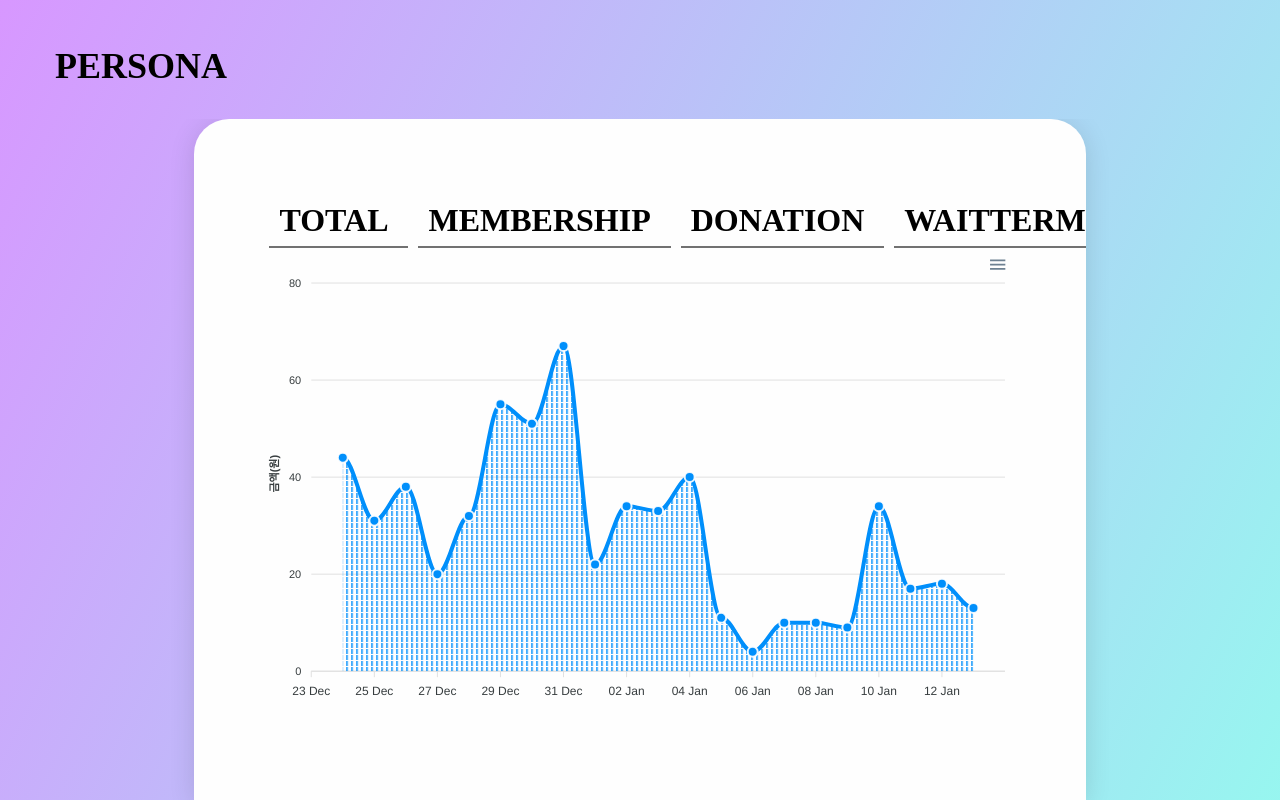
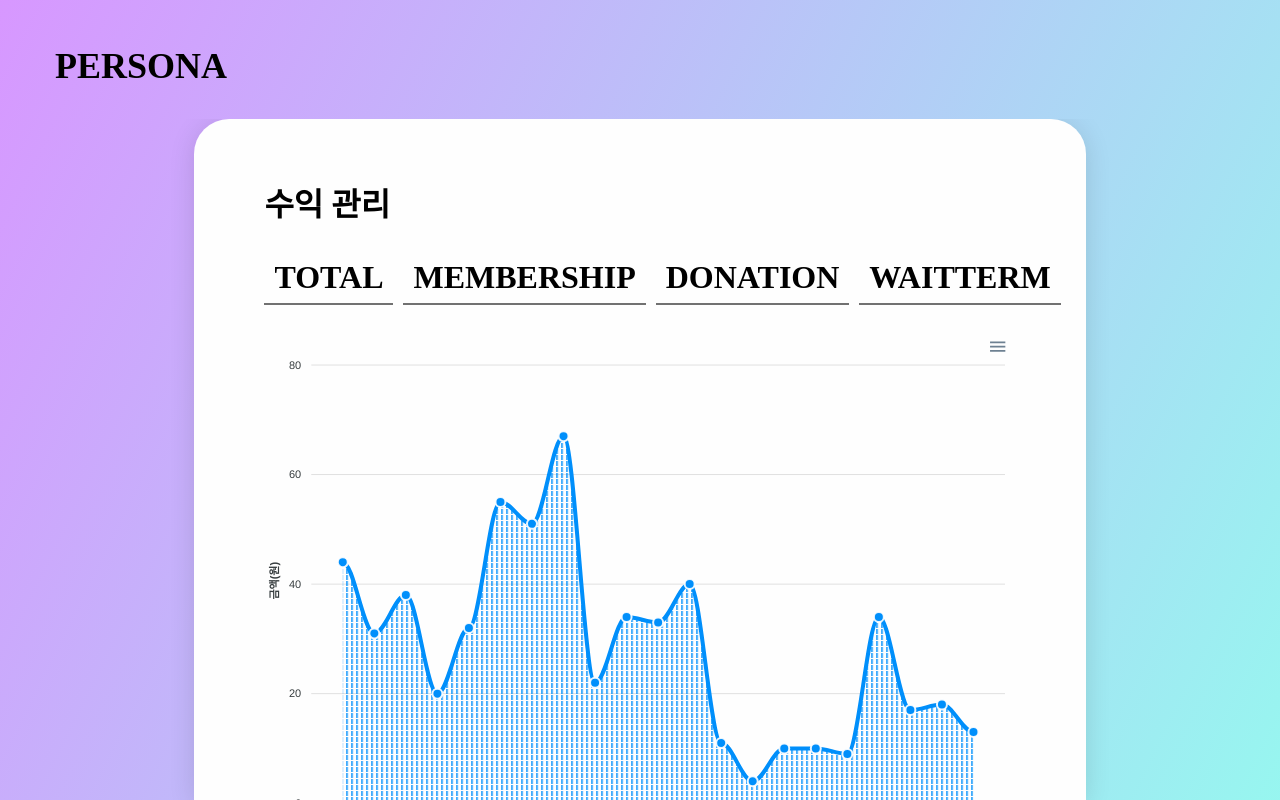
Before and after one commit to kookmin-sw/capstone-2023-16, a React (Create React App) app in the folder front/web/: page /revenue in a window 1280 px wide. Built offline with nearby package versions, Linux system fonts and the light colour scheme; no server answers; what babel-plugin-relay, react-relay would draw is missing.

Commit message:
feat: 외부에서 데이터를 받아오도록 컴포넌트 수정

```diff
--- /dev/null
+++ b/front/web/src/components/Revenue/AreaChart.tsx
@@ -0,0 +1,82 @@
+import ReactChart from "react-apexcharts";
+import styled from 'styled-components';
+
+const initialState:any = {
+  series: [],
+  options: {
+    chart: {
+      type: 'area',
+      height: 350,
+      animations: {
+        enabled: true,
+      },
+      zoom: {
+        enabled: false
+      },
+    },
+    dataLabels: {
+      enabled: false
+    },
+    stroke: {
+      curve: 'smooth'
+    },
+    fill: {
+      opacity: 0.8,
+      // type: "gradient",
+      // gradient: {
+      //   shadeIntensity: 1,
+      //   opacityFrom: 0.7,
+      //   opacityTo: 0.9,
+      //   stops: [0, 90, 100]
+      // }
+      type: 'pattern',
+      pattern: {
+        style: ['verticalLines', 'horizontalLines'],
+        width: 5,
+        height: 6
+      },
+    },
+    markers: {
+      size: 5,
+      hover: {
+        size: 9
+      }
+    },
+    // title: {
+    //   text: 'Network Monitoring',
+    // },
+    tooltip: {
+      intersect: true,
+      shared: false
+    },
+    theme: {
+      palette: 'palette1',
+    },
+    xaxis: {
+      type: 'datetime',
+    },
+    yaxis: {
+      title: {
+        text: '금액(원)'
+      }
+    },
+  },
+};
+
+type AreaChartProps = {
+  data: any[]
+}
+const AreaChart = ({data}: AreaChartProps) => {
+  return <ReactChartContainer>
+    <ReactChart
+      options={initialState.options}
+      series={data}
+      type="area"
+      height={500}/>
+  </ReactChartContainer>
+}
+export default AreaChart;
+
+const ReactChartContainer = styled.div`
+  width: 100%;
+`
--- a/front/web/src/components/Revenue/Chart.jsx
+++ /dev/null
@@ -1,178 +0,0 @@
-import React from 'react';
-import ReactChart from "react-apexcharts";
-import useDeviceType from '../../hooks/useDeviceType';
-import styled from 'styled-components';
-
-const initialState = {
-
-  series: [{
-    name: 'Network',
-    data: [{
-      x: 'Dec 23 2017',
-      y: null
-    },
-    {
-      x: 'Dec 24 2017',
-      y: 44
-    },
-    {
-      x: 'Dec 25 2017',
-      y: 31
-    },
-    {
-      x: 'Dec 26 2017',
-      y: 38
-    },
-    {
-      x: 'Dec 27 2017',
-      y: 20
-    },
-    {
-      x: 'Dec 28 2017',
-      y: 32
-    },
-    {
-      x: 'Dec 29 2017',
-      y: 55
-    },
-    {
-      x: 'Dec 30 2017',
-      y: 51
-    },
-    {
-      x: 'Dec 31 2017',
-      y: 67
-    },
-    {
-      x: 'Jan 01 2018',
-      y: 22
-    },
-    {
-      x: 'Jan 02 2018',
-      y: 34
-    },
-    {
-      x: 'Jan 03 2018',
-      y: 33
-    },
-    {
-      x: 'Jan 04 2018',
-      y: 40
-    },
-    {
-      x: 'Jan 05 2018',
-      y: 11
-    },
-    {
-      x: 'Jan 06 2018',
-      y: 4
-    },
-    {
-      x: 'Jan 07 2018',
-      y: 10,
-    },
-    {
-      x: 'Jan 08 2018',
-      y: 10
-    },
-    {
-      x: 'Jan 09 2018',
-      y: 9
-    },
-    {
-      x: 'Jan 10 2018',
-      y: 34
-    },
-    {
-      x: 'Jan 11 2018',
-      y: 17
-    },
-    {
-      x: 'Jan 12 2018',
-      y: 18
-    },
-    {
-      x: 'Jan 13 2018',
-      y: 13
-    },
-    {
-      x: 'Jan 14 2018',
-      y: null
-    }
-    ],
-  }],
-  options: {
-    chart: {
-      type: 'area',
-      height: 350,
-      animations: {
-        enabled: true,
-      },
-      zoom: {
-        enabled: false
-      },
-    },
-    dataLabels: {
-      enabled: false
-    },
-    stroke: {
-      curve: 'smooth'
-    },
-    fill: {
-      opacity: 0.8,
-      // type: "gradient",
-      // gradient: {
-      //   shadeIntensity: 1,
-      //   opacityFrom: 0.7,
-      //   opacityTo: 0.9,
-      //   stops: [0, 90, 100]
-      // }
-      type: 'pattern',
-      pattern: {
-        style: ['verticalLines', 'horizontalLines'],
-        width: 5,
-        height: 6
-      },
-    },
-    markers: {
-      size: 5,
-      hover: {
-        size: 9
-      }
-    },
-    // title: {
-    //   text: 'Network Monitoring',
-    // },
-    tooltip: {
-      intersect: true,
-      shared: false
-    },
-    theme: {
-      palette: 'palette1',
-    },
-    xaxis: {
-      type: 'datetime',
-    },
-    yaxis: {
-      title: {
-        text: '금액(원)'
-      }
-    },
-  },
-};
-
-const Chart = () => {
-  const deviceType = useDeviceType();
-
-  return  <ReactChartContainer><ReactChart
-    options={initialState.options}
-    series={initialState.series}
-      type="area"
-      height={450}/>
-  </ReactChartContainer>
-}
-export default Chart;
-
-const ReactChartContainer = styled.div`
-  width: 100%;
-`
--- a/front/web/src/components/Revenue/ModelGroup.tsx
+++ b/front/web/src/components/Revenue/ModelGroup.tsx
@@ -1,31 +1,40 @@
 import React from 'react';
 import styled from 'styled-components';
+import useDeviceType from '../../hooks/useDeviceType';
 
 const MODEL_LABEL = ["TOTAL", "MEMBERSHIP", "DONATION", "WAITTERM"];
 
 type ModelLabelProps = {
-  label: string
+  label: string,
+  setModel: (model: string) => void,
 };
 
-const ModelLabel = ({label}: ModelLabelProps) => {
+type ModelGroupProps = {
+  setModel: (model: string) => void,
+}
+
+const ModelLabel = ({ label, setModel }: ModelLabelProps) => {
   return <ModelLabelContainer htmlFor={label}>
-    <input id={label} type='radio' name='revenue_model'/>
+    <input id={label} type='radio' name='revenue_model' value={label} onChange={()=>setModel(label)} />
     <ModelLabelSpan>{label}</ModelLabelSpan>
   </ModelLabelContainer>
 }
 
-const ModelGroup = () => {
-  return <ModelGroupContainer >
-    {MODEL_LABEL.map(l => <ModelLabel key={l} label={l} />)}
+const ModelGroup = ({setModel}:ModelGroupProps) => {
+  const deviceType = useDeviceType();
+
+  return <ModelGroupContainer deviceType={deviceType}>
+    {MODEL_LABEL.map(l => <ModelLabel key={l} label={l} setModel={setModel} />)}
   </ModelGroupContainer>
 };
 
 export default ModelGroup;
 
-const ModelGroupContainer = styled.div`
+const ModelGroupContainer = styled.div<{deviceType:string}>`
   width: 100%;
   height: auto;
   display: flex;
+  margin: ${props=>props.deviceType === 'mobile'? '10px': '30px'} 0;
   justify-content: space-around;
   gap: 10px;
   `;
@@ -40,14 +49,12 @@ const ModelLabelContainer = styled.label`
     transition: all 0.25s;
     box-shadow: 0px 0.4vw 0 0px rgba(0, 0, 0, 0.12);
   }
-
 `
 
 const ModelLabelSpan = styled.span`
   width: 100%;
   display: block;
   padding: 10px;
-  margin: 5px;
   border-bottom: 2px solid #717171;
   font-size: 32px;
   font-weight: bold;
--- /dev/null
+++ b/front/web/src/components/Revenue/dummy/dummySeries1.ts
@@ -0,0 +1,98 @@
+const dummySeries:any[] = [{
+  name: 'Network',
+  data: [{
+    x: 'Dec 23 2017',
+    y: null
+  },
+  {
+    x: 'Dec 24 2017',
+    y: 44
+  },
+  {
+    x: 'Dec 25 2017',
+    y: 31
+  },
+  {
+    x: 'Dec 26 2017',
+    y: 38
+  },
+  {
+    x: 'Dec 27 2017',
+    y: 20
+  },
+  {
+    x: 'Dec 28 2017',
+    y: 32
+  },
+  {
+    x: 'Dec 29 2017',
+    y: 55
+  },
+  {
+    x: 'Dec 30 2017',
+    y: 51
+  },
+  {
+    x: 'Dec 31 2017',
+    y: 67
+  },
+  {
+    x: 'Jan 01 2018',
+    y: 22
+  },
+  {
+    x: 'Jan 02 2018',
+    y: 34
+  },
+  {
+    x: 'Jan 03 2018',
+    y: 33
+  },
+  {
+    x: 'Jan 04 2018',
+    y: 40
+  },
+  {
+    x: 'Jan 05 2018',
+    y: 11
+  },
+  {
+    x: 'Jan 06 2018',
+    y: 4
+  },
+  {
+    x: 'Jan 07 2018',
+    y: 10,
+  },
+  {
+    x: 'Jan 08 2018',
+    y: 10
+  },
+  {
+    x: 'Jan 09 2018',
+    y: 9
+  },
+  {
+    x: 'Jan 10 2018',
+    y: 34
+  },
+  {
+    x: 'Jan 11 2018',
+    y: 17
+  },
+  {
+    x: 'Jan 12 2018',
+    y: 18
+  },
+  {
+    x: 'Jan 13 2018',
+    y: 13
+  },
+  {
+    x: 'Jan 14 2018',
+    y: null
+  }
+  ],
+}];
+
+export default dummySeries;
--- /dev/null
+++ b/front/web/src/components/Revenue/dummy/dummySeries2.ts
@@ -0,0 +1,98 @@
+const dummySeries:any[] = [{
+  name: 'Network',
+  data: [{
+    x: 'Dec 23 2017',
+    y: null
+  },
+  {
+    x: 'Dec 24 2017',
+    y: 15
+  },
+  {
+    x: 'Dec 25 2017',
+    y: 8
+  },
+  {
+    x: 'Dec 26 2017',
+    y: 10
+  },
+  {
+    x: 'Dec 27 2017',
+    y: 10
+  },
+  {
+    x: 'Dec 28 2017',
+    y: 6
+  },
+  {
+    x: 'Dec 29 2017',
+    y: 20
+  },
+  {
+    x: 'Dec 30 2017',
+    y: 40
+  },
+  {
+    x: 'Dec 31 2017',
+    y: 37
+  },
+  {
+    x: 'Jan 01 2018',
+    y: 18
+  },
+  {
+    x: 'Jan 02 2018',
+    y: 20
+  },
+  {
+    x: 'Jan 03 2018',
+    y: 26
+  },
+  {
+    x: 'Jan 04 2018',
+    y: 15
+  },
+  {
+    x: 'Jan 05 2018',
+    y: 8
+  },
+  {
+    x: 'Jan 06 2018',
+    y: null
+  },
+  {
+    x: 'Jan 07 2018',
+    y: 1,
+  },
+  {
+    x: 'Jan 08 2018',
+    y: 2
+  },
+  {
+    x: 'Jan 09 2018',
+    y: 2
+  },
+  {
+    x: 'Jan 10 2018',
+    y: 10
+  },
+  {
+    x: 'Jan 11 2018',
+    y: 12
+  },
+  {
+    x: 'Jan 12 2018',
+    y: 9
+  },
+  {
+    x: 'Jan 13 2018',
+    y: 7
+  },
+  {
+    x: 'Jan 14 2018',
+    y: null
+  }
+  ],
+}];
+
+export default dummySeries;
--- /dev/null
+++ b/front/web/src/components/Revenue/dummy/dummySeries3.ts
@@ -0,0 +1,98 @@
+const dummySeries:any[] = [{
+  name: 'Network',
+  data: [{
+    x: 'Dec 23 2017',
+    y: null
+  },
+  {
+    x: 'Dec 24 2017',
+    y: 44
+  },
+  {
+    x: 'Dec 25 2017',
+    y: 31
+  },
+  {
+    x: 'Dec 26 2017',
+    y: 38
+  },
+  {
+    x: 'Dec 27 2017',
+    y: 20
+  },
+  {
+    x: 'Dec 28 2017',
+    y: 32
+  },
+  {
+    x: 'Dec 29 2017',
+    y: 55
+  },
+  {
+    x: 'Dec 30 2017',
+    y: 51
+  },
+  {
+    x: 'Dec 31 2017',
+    y: 67
+  },
+  {
+    x: 'Jan 01 2018',
+    y: 22
+  },
+  {
+    x: 'Jan 02 2018',
+    y: 34
+  },
+  {
+    x: 'Jan 03 2018',
+    y: 33
+  },
+  {
+    x: 'Jan 04 2018',
+    y: 40
+  },
+  {
+    x: 'Jan 05 2018',
+    y: 11
+  },
+  {
+    x: 'Jan 06 2018',
+    y: 4
+  },
+  {
+    x: 'Jan 07 2018',
+    y: 10,
+  },
+  {
+    x: 'Jan 08 2018',
+    y: 10
+  },
+  {
+    x: 'Jan 09 2018',
+    y: 9
+  },
+  {
+    x: 'Jan 10 2018',
+    y: 34
+  },
+  {
+    x: 'Jan 11 2018',
+    y: 17
+  },
+  {
+    x: 'Jan 12 2018',
+    y: 18
+  },
+  {
+    x: 'Jan 13 2018',
+    y: 13
+  },
+  {
+    x: 'Jan 14 2018',
+    y: null
+  }
+  ],
+}];
+
+export default dummySeries;
--- /dev/null
+++ b/front/web/src/components/Revenue/dummy/dummySeries4.ts
@@ -0,0 +1,98 @@
+const dummySeries:any[] = [{
+  name: 'Network',
+  data: [{
+    x: 'Dec 23 2017',
+    y: null
+  },
+  {
+    x: 'Dec 24 2017',
+    y: 44
+  },
+  {
+    x: 'Dec 25 2017',
+    y: 31
+  },
+  {
+    x: 'Dec 26 2017',
+    y: 38
+  },
+  {
+    x: 'Dec 27 2017',
+    y: 20
+  },
+  {
+    x: 'Dec 28 2017',
+    y: 32
+  },
+  {
+    x: 'Dec 29 2017',
+    y: 55
+  },
+  {
+    x: 'Dec 30 2017',
+    y: 51
+  },
+  {
+    x: 'Dec 31 2017',
+    y: 67
+  },
+  {
+    x: 'Jan 01 2018',
+    y: 22
+  },
+  {
+    x: 'Jan 02 2018',
+    y: 34
+  },
+  {
+    x: 'Jan 03 2018',
+    y: 33
+  },
+  {
+    x: 'Jan 04 2018',
+    y: 40
+  },
+  {
+    x: 'Jan 05 2018',
+    y: 11
+  },
+  {
+    x: 'Jan 06 2018',
+    y: 4
+  },
+  {
+    x: 'Jan 07 2018',
+    y: 10,
+  },
+  {
+    x: 'Jan 08 2018',
+    y: 10
+  },
+  {
+    x: 'Jan 09 2018',
+    y: 9
+  },
+  {
+    x: 'Jan 10 2018',
+    y: 34
+  },
+  {
+    x: 'Jan 11 2018',
+    y: 17
+  },
+  {
+    x: 'Jan 12 2018',
+    y: 18
+  },
+  {
+    x: 'Jan 13 2018',
+    y: 13
+  },
+  {
+    x: 'Jan 14 2018',
+    y: null
+  }
+  ],
+}];
+
+export default dummySeries;
--- a/front/web/src/pages/RevenuePage.tsx
+++ b/front/web/src/pages/RevenuePage.tsx
@@ -1,14 +1,36 @@
-import React, { useState } from 'react';
+import React, { useEffect, useState } from 'react';
 import ContentLayout from '../components/commons/ContentLayout';
 import ModelGroup from '../components/Revenue/ModelGroup';
-import ApexChart from '../components/Revenue/Chart';
+import ApexChart from '../components/Revenue/AreaChart';
+import styled from 'styled-components';
+import useDeviceType from '../hooks/useDeviceType';
+import dummySeries1 from '../components/Revenue/dummy/dummySeries1';
+import dummySeries2 from '../components/Revenue/dummy/dummySeries2';
+import dummySeries3 from '../components/Revenue/dummy/dummySeries3';
+import dummySeries4 from '../components/Revenue/dummy/dummySeries4';
 
 const RevenuePage = () => {
-  const [model, setModel] = useState();
+  const deviceType = useDeviceType();
+  const [model, setModel] = useState('TOTAL');
+
+  // get statistics api
+
   return <ContentLayout>
-    <ModelGroup />
-    <ApexChart />
+    <Header deviceType={deviceType}>수익 관리</Header>
+    <ModelGroup setModel={setModel} />
+    <ApexChart
+      data={(model === "TOTAL") ? dummySeries1 :
+        (model === "MEMBERSHIP") ? dummySeries2 :
+        (model === "DONATION") ? dummySeries3: dummySeries4} />
   </ContentLayout>
 };
 
 export default RevenuePage;
+
+const Header = styled.h2<{deviceType:string}>`
+  width: 100%;
+  height: auto;
+  display: flex;
+  font-size: ${(props) => (props.deviceType === 'desktop') ? '32px' : (props.deviceType === 'tablet') ? '28px': '16px'};
+  font-weight: 700;
+`
```
